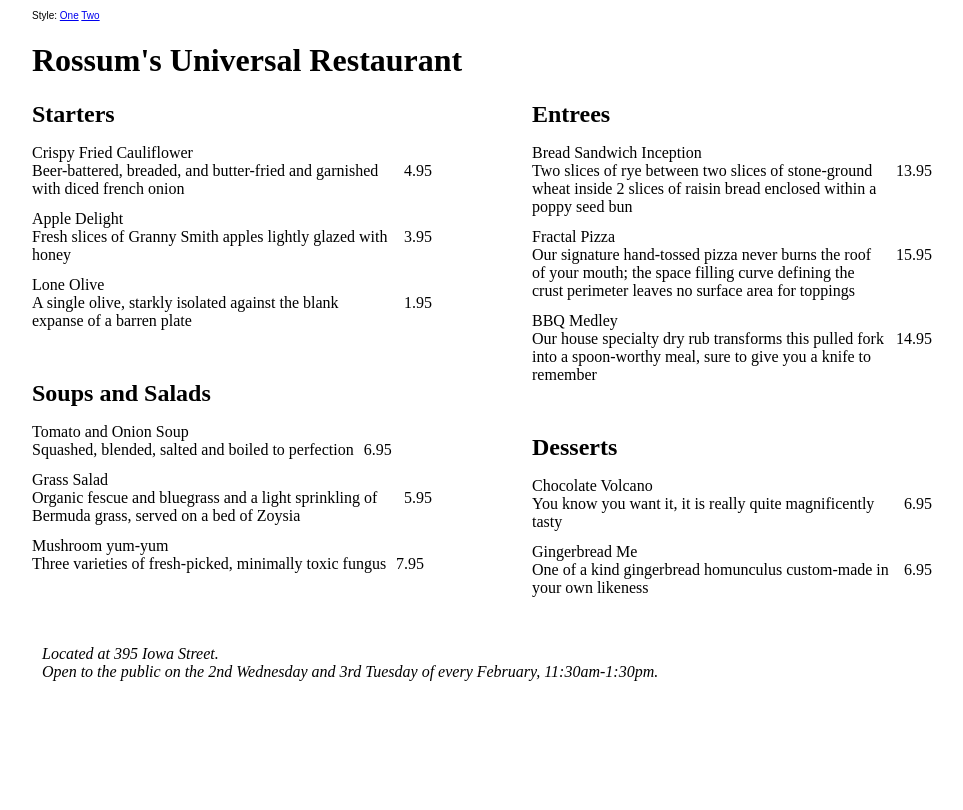
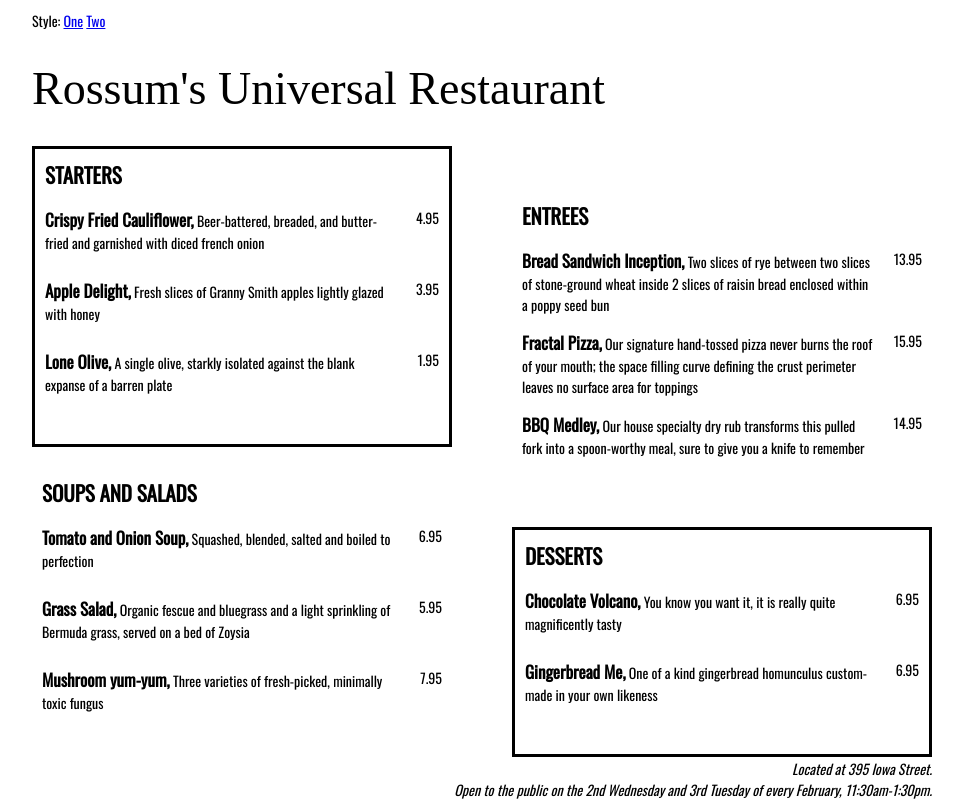
Before and after one commit to Kenzie-Academy-Brasil-Developers/estilizando-menu-restaurante-sprint-2-PedroHBasilio, a plain HTML site: page index.html in a window 1280 px wide. Shown: the whole page, without its empty margins (158-1121 px from the left). Drawn offline with nearby package versions, Linux system fonts and the light colour scheme; a web font is replaced by a local one.

Commit message:
Commit inicial style sheets

```diff
--- a/index.html
+++ b/index.html
@@ -2,8 +2,8 @@
 <html>
 <head>
     <title>Rossum's Universal Restaurant</title>
-    <link id="s1" rel="stylesheet" href="./src/style1.css">
-    <link id="s2" rel="stylesheet" href="./src/style2.css" disabled=true>
+    <link id="s1" rel="stylesheet" href="./src/style1.css" disabled=true>
+    <link id="s2" rel="stylesheet" href="./src/style2.css" >
 </head>
 <body>
     <div id="main">
--- a/src/style1.css
+++ b/src/style1.css
@@ -1,19 +1,53 @@
 @import url('https://fonts.googleapis.com/css?family=Lato|Supermercado+One');
+
+body {
+    background-image: url();
+    background-color: beige;
+    background-size: ;
+}
+
+
 
 /* Use the 'Lato' font family at 18px throughout the body of the document, and cover the background with the 'map-bg.jpg' image. */
 nav {font-family: sans-serif; font-size: 10px;}
 
-#main {width: 900px; margin: 10px auto;}
+#main {
+    width: 900px;
+    margin: 10px auto;
+    font-family: 'Lato', sans-serif;
+    font-size: 18px;
+}
+
 /* Use the 'Supermercado One' font at 45px (colored #5d4037) for the restaurant name. */
+h1 {
+    font-family: 'Supermercado One';
+    font-size: 45px;
+    color: #5d4037;
+}
+
 
 /* Set the separator between the columns (the "column-rule") to be 2px dashed rosybrown. */
-#menu {columns: 400px 2; column-gap: 100px;}
+#menu {
+    columns: 400px 2;
+    column-gap: 100px;
+    column-rule: 2px dashed rosybrown;
+}
+
 section {margin-bottom: 50px;}
 
 /* Show each of the section headings of the menu (e.g. "Starters") in small caps, colored #6d4c41. */
-h2 {margin: 0;}
+h2 {
+    margin: 0;
+    color: #6d4c41;
+    font-variant: small-caps;
+
+}
 
 /* Make the name of each menu item appear in bold in a 20px size. */
+dt {
+    font-weight: bold;
+    font-size: 20px;
+}
 
 
 
@@ -22,7 +56,15 @@ dd {margin: 0 0 12px 0; display: flex;}
 .details {order: 1;}
 
 /* Show the price of each item in a large font, in the color named 'firebrick' */
-.price {order: 2; padding-left: 10px;}
+.price {
+    order: 2;
+    padding-left: 10px;
+    color: firebrick
+
+}
 
 /* Draw a 2px dashed rosybrown border around the address/footer */
-address {padding: 10px;}
+address {
+    padding: 10px;
+    border: 2px dashed rosybrown
+}
--- a/src/style2.css
+++ b/src/style2.css
@@ -1,27 +1,64 @@
 @import url('https://fonts.googleapis.com/css?family=Bungee+Inline|Oswald');
+
+
+}
 
 /* Use the 'Oswald' font family at 14px throughout the body of the document. */
 nav {font-family: sans-serif; font-size: 10px;}
 
-#main {width: 900px; margin: 10px auto;}
+
+
+#main {
+    width: 900px;
+    margin: 10px auto;
+    font-family: 'Oswald';
+    font-size: 14px;
+}
 /* Use the 'Bungee Inline' font at 46px and lighter weight for the restaurant name. */
+h1 {
+    font-family: 'Bungee Inline';
+    font-size: 46px;
+    font-weight: lighter;
+}
+
 
 
 #menu {columns: 420px 2; column-gap: 60px;}
 section {margin-bottom: 20px; padding: 10px;}
 
+
+/* draw a 2px thick black border around the starters and desserts sections of the menu */
+#starters, #desserts{
+    border: solid black;
+}
+
+
+
 /* Show each of the section headings of the menu (e.g. "Starters") in uppercase. */
-h2 {margin-top: 0;}
+h2 {
+    margin-top: 0;
+    text-transform: uppercase;
+
+}
 
 /* Make the name of each menu item appear in bold in a 16px size. */
-dt {display: inline;}
+dt {
+    display: inline;
+    font-weight: bold;
+    font-size: 17px;
+}
 /* Make a comma appear after the name of each menu item (before the description) */
+dt::after {
+    content: ",";
+}
 
 dd {display: inline; margin: 0;}
 dd::after {content: " "; display: block; clear: both; margin-bottom: 15px;}
 
 .price {float: right; padding: 0 0 35px 20px;}
 
+
 /* Right-align the text of the address/footer */
-
-/* draw a 2px thick black border around the starters and desserts sections of the menu */
+address {
+    text-align: right;
+}
```
